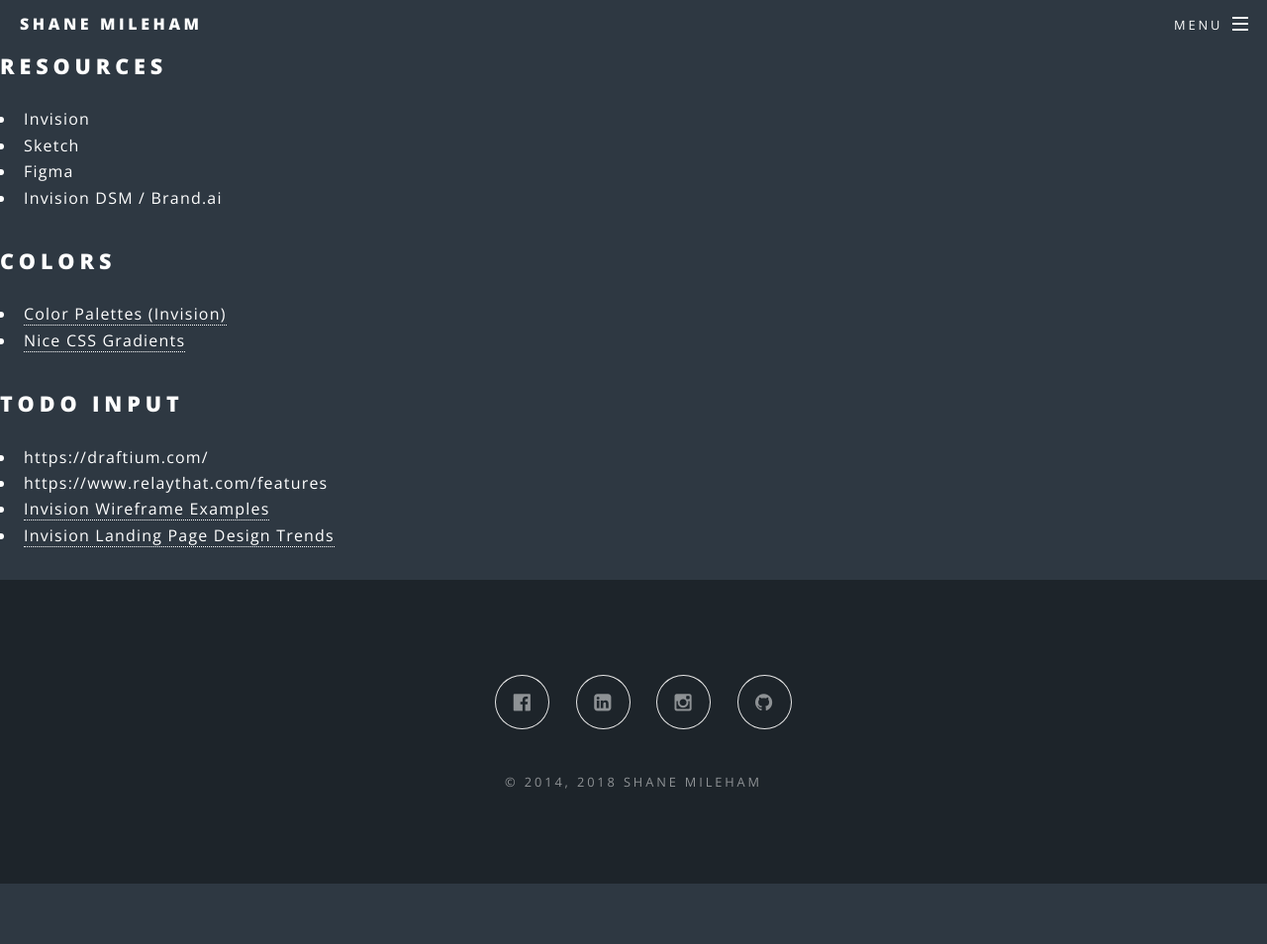
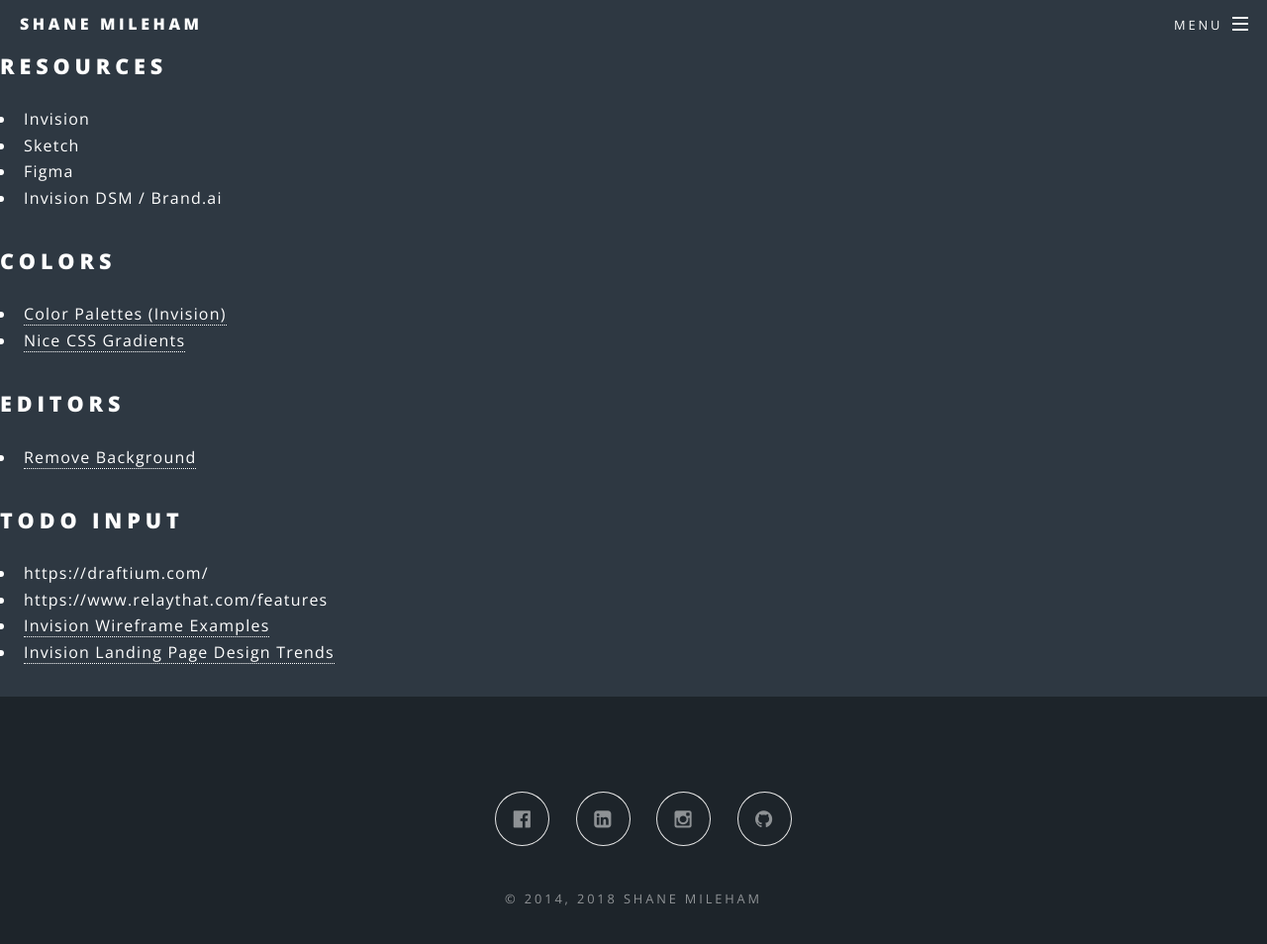
Before and after one commit to shanemileham/shanemileham.github.io, a Jekyll site: the page built from _kb/professional/design/design.md, in a window 1280 px wide and 1011 px high. Shown: the top 954 px of the window at 99% size. Built offline with Jekyll 4.4.1, drawn with Linux system fonts in a browser that asks for light colours; comment, search, counter and statistics services are not loaded.

Commit message:
Added design resource

```diff
--- a/_kb/professional/design/design.md
+++ b/_kb/professional/design/design.md
@@ -12,6 +12,9 @@
 - [Color Palettes (Invision)](https://www.invisionapp.com/blog/color-palettes/)
 - [Nice CSS Gradients](https://cssgradient.io/swatches/)
 
+## Editors
+- [Remove Background](https://www.remove.bg/)
+
 ## TODO input
 - https://draftium.com/
 - https://www.relaythat.com/features
```
